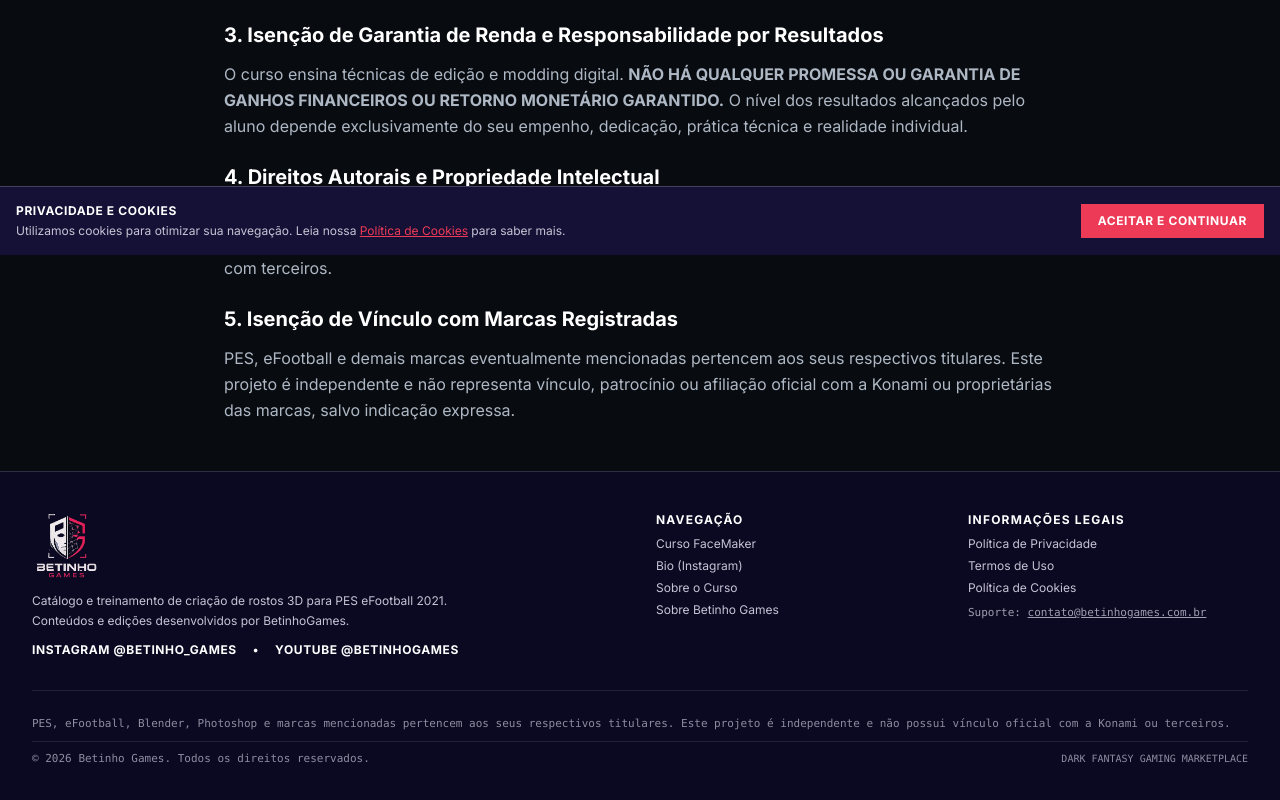
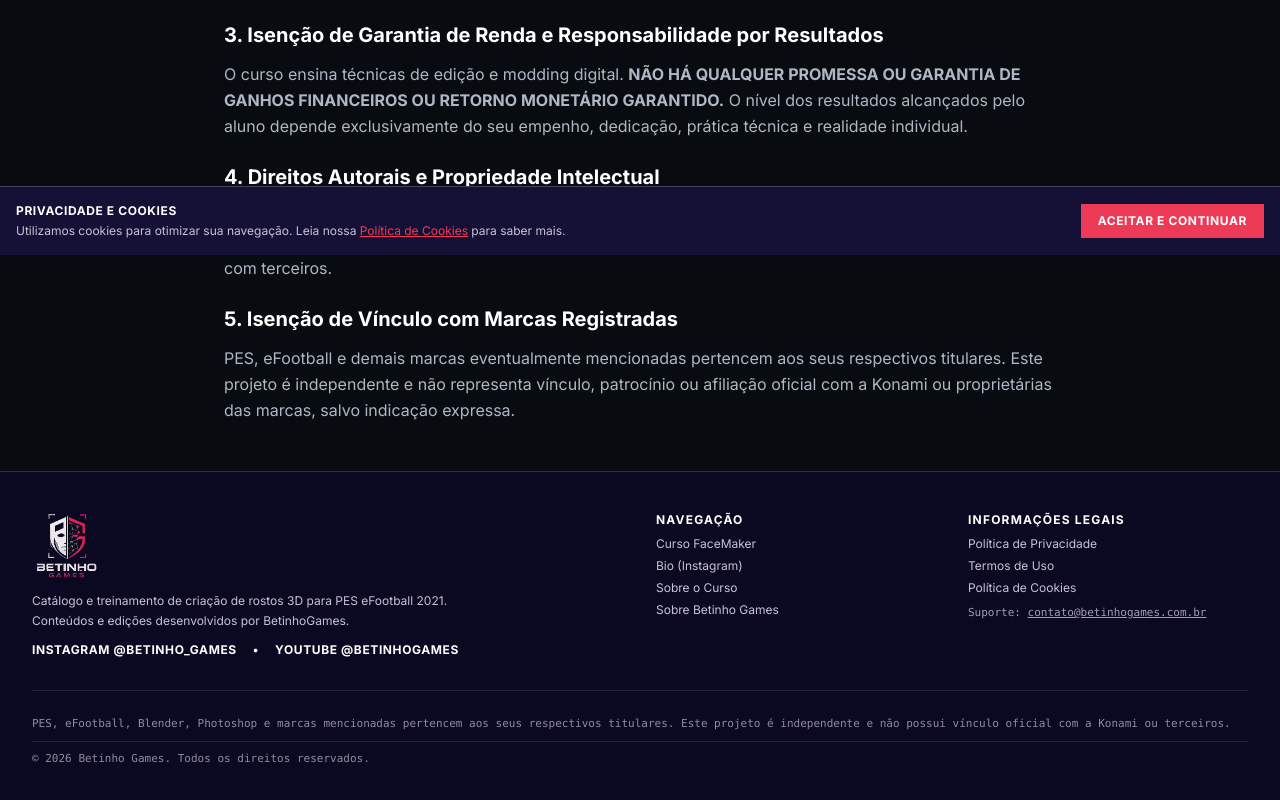
Before and after one commit to BETINHOGAMESYOUTUBER/BETINHOGAMESYOUTUBER.github.io, a Next.js app: page /termos-de-uso in a window 1280 px wide. Shown: the part 545-1345 px from the top of the page. Built offline with nearby package versions, Linux system fonts and the light colour scheme; no server answers.

Commit message:
fix: remove slogan do rodape

```diff
--- a/src/components/layout/Footer.tsx
+++ b/src/components/layout/Footer.tsx
@@ -111,7 +111,6 @@
           </p>
           <div className="flex flex-col sm:flex-row items-center justify-between gap-2 pt-2 border-t border-white/10 text-center sm:text-left">
             <p>© {currentYear} {siteConfig.brandName}. Todos os direitos reservados.</p>
-            <p className="text-[10px] uppercase">Dark Fantasy Gaming Marketplace</p>
           </div>
         </div>
       </div>
```
